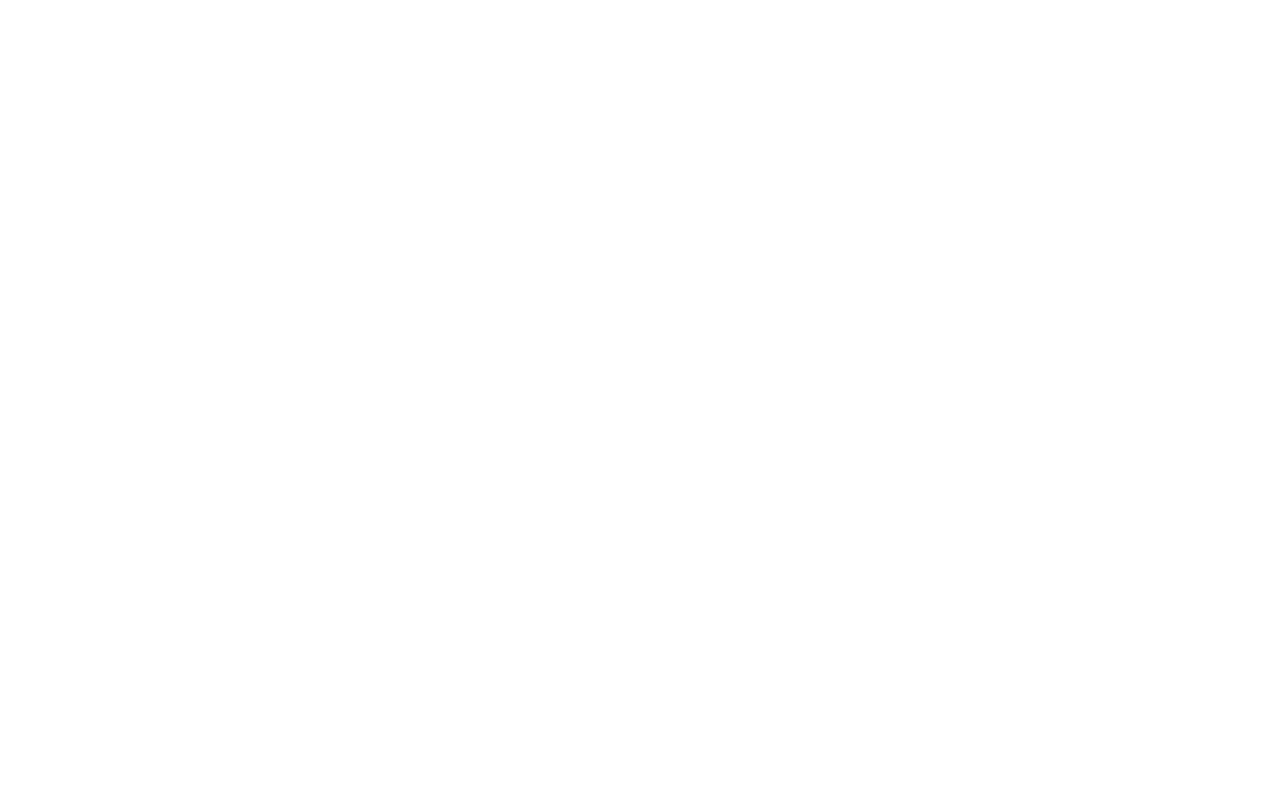
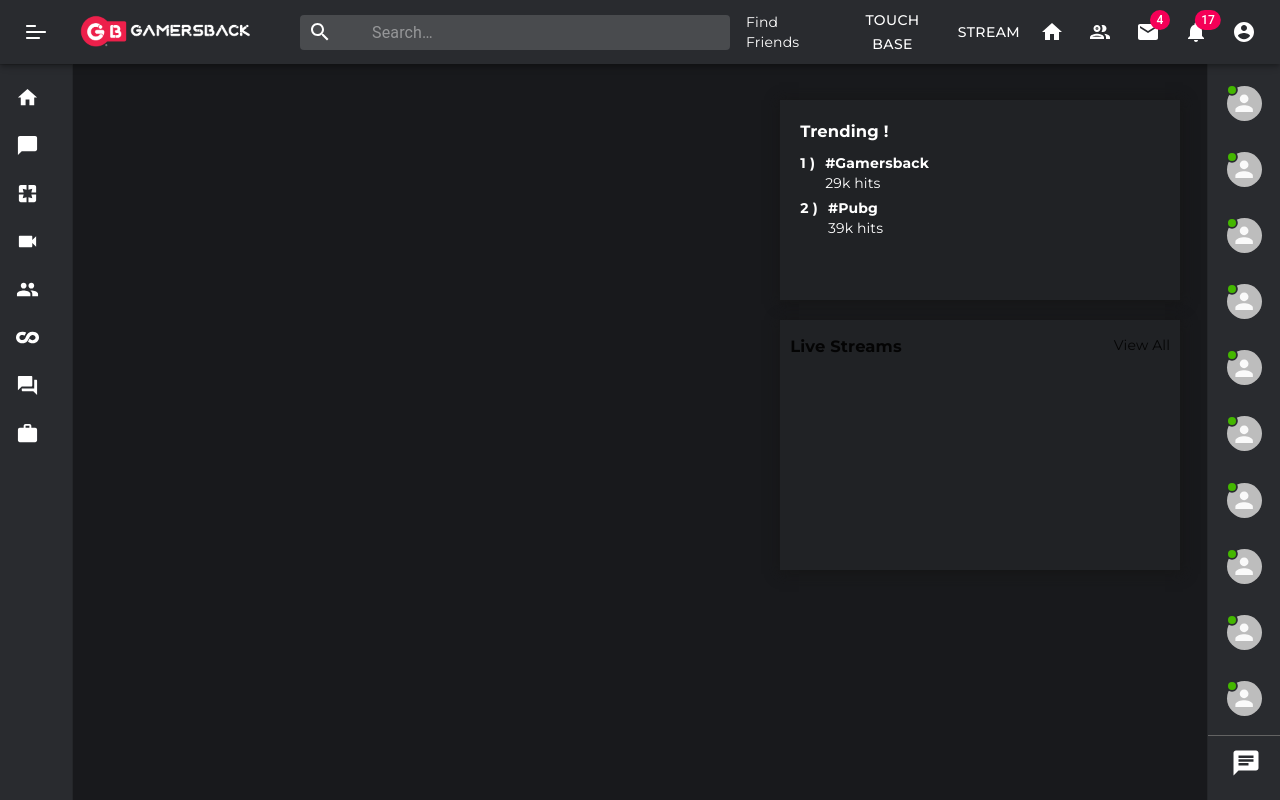
Before and after one commit to neelraval13/GB-Frontend, a React (Create React App) app: page /profile/uid in a window 1280 px wide. Built offline with nearby package versions, Linux system fonts and the light colour scheme.

Commit message:
initialised profile route

```diff
--- a/src/App.jsx
+++ b/src/App.jsx
@@ -1,6 +1,7 @@
 import React from "react";
 import HomePage from "./components/Home";
 import Landing from "./components/Login";
+import Profile from "./components/Profile/Profile";
 import "./styles/global/global.css";
 import { BrowserRouter as Router, Switch, Route } from "react-router-dom";
 
@@ -11,6 +12,7 @@ const App = () => {
 				<Route exact path="/" component={Landing} />
 				<Route path="/register" component={Landing} />
 				<Route path="/home" component={HomePage} />
+				<Route path="/profile/uid" component={Profile} />
 			</Switch>
 		</Router>
 	);
--- a/src/components/ChatDrawer/ChatDrawer.js
+++ b/src/components/ChatDrawer/ChatDrawer.js
@@ -50,7 +50,6 @@ const useStyles = makeStyles((theme) => ({
     width: drawerWidth,
     flexShrink: 0,
     whiteSpace: 'nowrap',
-    backgroundColor: "black",
   },
   drawerOpen: {
     width: drawerWidth,
--- a/src/components/Home/index.js
+++ b/src/components/Home/index.js
@@ -21,7 +21,7 @@ const HomePage = (props) => {
 
     return (
         <div>
-       <NavBar/>
+        <NavBar/>
             <HomeGridLayout>
                 <Stories />
                 <AddPost/>
--- a/src/components/LiveStreams/index.js
+++ b/src/components/LiveStreams/index.js
@@ -1,7 +1,6 @@
 import React from 'react'
 import './livestreams.scss'
 import { connect } from 'react-redux'
-import AliceCarousel from 'react-alice-carousel';
 
 const LiveStreamsCard = (props) => {
     const data = [0,1,2]
@@ -12,18 +11,6 @@ const LiveStreamsCard = (props) => {
                     <a>View All</a>
                </div>
                <div>
-                   <AliceCarousel
-                   swipeDelta={0}
-                   swipeExtraPadding={0}
-                   >
-                       {
-                           data.map(i =>{
-                               return <div className='video-stream'>
-
-                               </div>
-                           })
-                       }
-                   </AliceCarousel>
 
                </div>
 
--- /dev/null
+++ b/src/components/Profile/Profile.js
@@ -0,0 +1,23 @@
+import React from "react";
+import NavBar from '../Navbar/NavBar';
+import HomeGridLayout from '../../Layout/Grid/HomeGridLayout'
+import { connect } from "react-redux";
+
+const Profile = props => {
+    return(
+        <div>
+            <NavBar />
+            <HomeGridLayout>
+
+            </HomeGridLayout>
+        </div>
+    );
+}
+
+const mapStateToProps = state => {
+	return {
+		Theme: state.settings.theme
+	};
+};
+
+export default connect(mapStateToProps, null)(Profile);
--- a/src/components/SideDrawer/SideDrawer.js
+++ b/src/components/SideDrawer/SideDrawer.js
@@ -56,7 +56,6 @@ const useStyles = makeStyles(theme =>
 			width: drawerWidth,
 			flexShrink: 0,
 			whiteSpace: "nowrap",
-			backgroundColor: "black",
 		},
 		drawerOpen: {
 			width: drawerWidth,
--- a/src/index.tsx
+++ b/src/index.tsx
@@ -11,7 +11,6 @@ import 'swiper/swiper.scss';
 import 'swiper/components/navigation/navigation.scss';
 import 'swiper/components/pagination/pagination.scss';
 import 'swiper/components/scrollbar/scrollbar.scss';
-import "react-alice-carousel/lib/alice-carousel.css";
 
 const store = configureStore()
 
```
Also changed, not shown: 1 other file (tests, documents, lock files or other folders).
